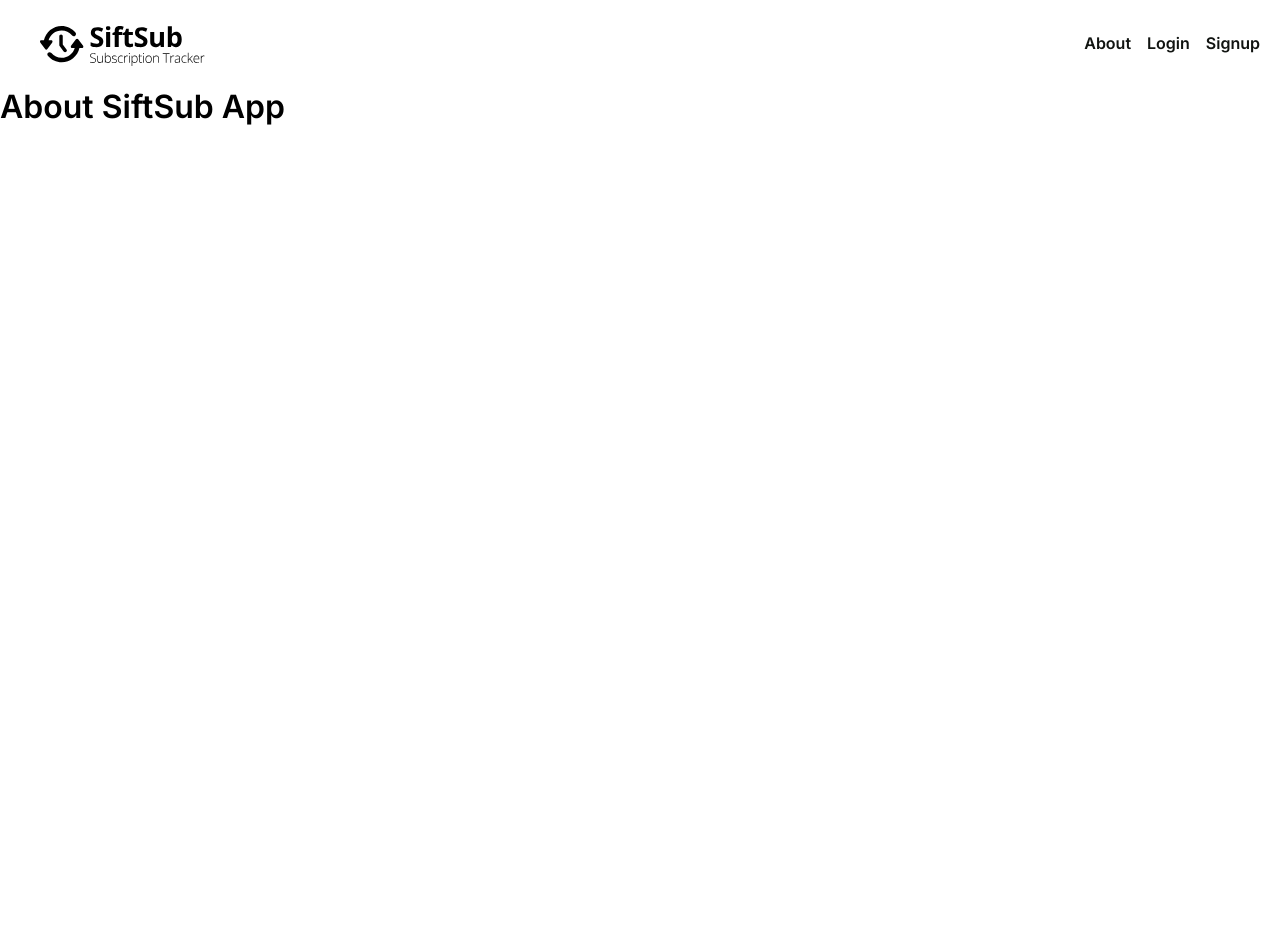
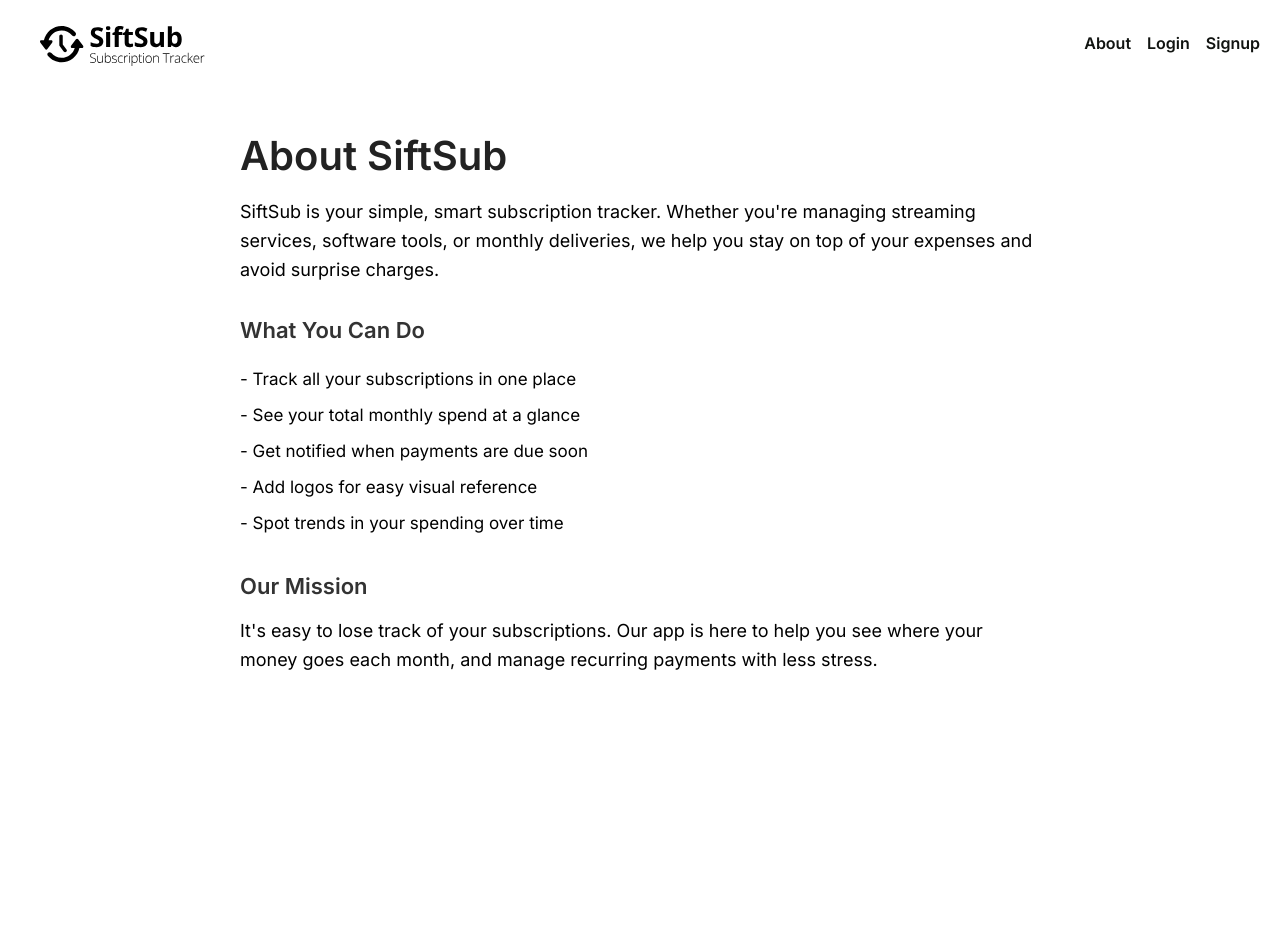
Before and after one commit to LaTrishaGomer/siftsub-app, a Django app: page /about/ in a window 1280 px wide. Before the commit the page ends 125 px from the top, so only its background shows below. Run offline with Django 5.2, Linux system fonts and the light colour scheme.

Commit message:
wip: write about page copy

```diff
--- a/siftsubapp/main_app/templates/about.html
+++ b/siftsubapp/main_app/templates/about.html
@@ -1,6 +1,32 @@
 {% extends 'base.html' %}
 
+{% load static %}
+
+{% block head %}
+<link rel="stylesheet" href="{% static 'css/about.css' %}">
+{% endblock %}
+
 {% block content %}
-<h1>About SiftSub App</h1>
-<p>{{ contact }}</p>
+<section class="about-page">
+  <div class="about-container">
+    <h1>About SiftSub</h1>
+    <p>SiftSub is your simple, smart subscription tracker. Whether you're managing streaming services, software tools, or monthly deliveries, we help you stay on top of your expenses and avoid surprise charges.</p>
+
+    <div class="features">
+      <h2>What You Can Do</h2>
+      <ul>
+        <li>- Track all your subscriptions in one place</li>
+        <li>- See your total monthly spend at a glance</li>
+        <li>- Get notified when payments are due soon</li>
+        <li>- Add logos for easy visual reference</li>
+        <li>- Spot trends in your spending over time</li>
+      </ul>
+    </div>
+
+    <div class="mission">
+      <h2>Our Mission</h2>
+      <p>It's easy to lose track of your subscriptions. Our app is here to help you see where your money goes each month, and manage recurring payments with less stress.</p>
+    </div>
+  </div>
+</section>
 {% endblock %}
```
